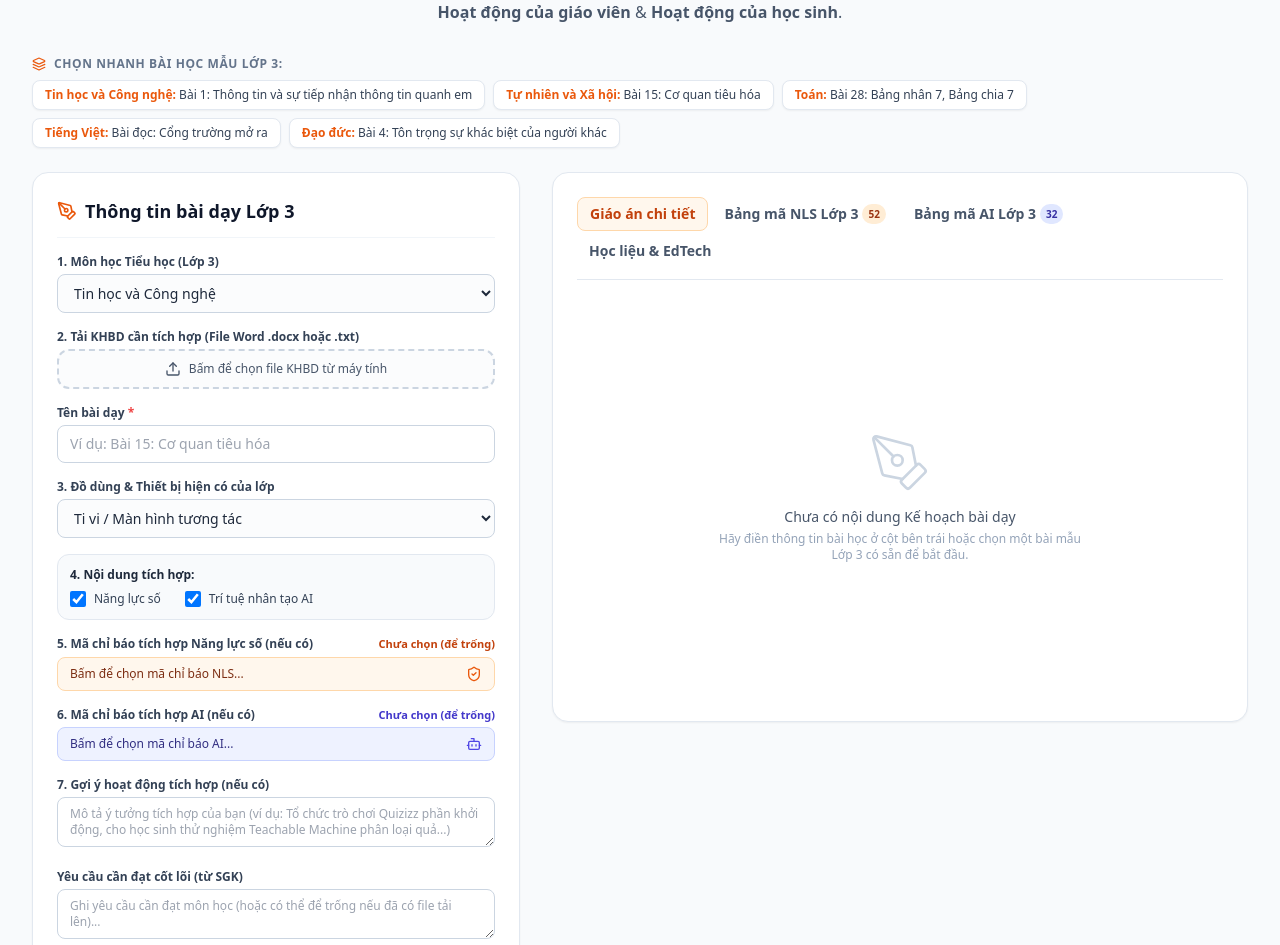
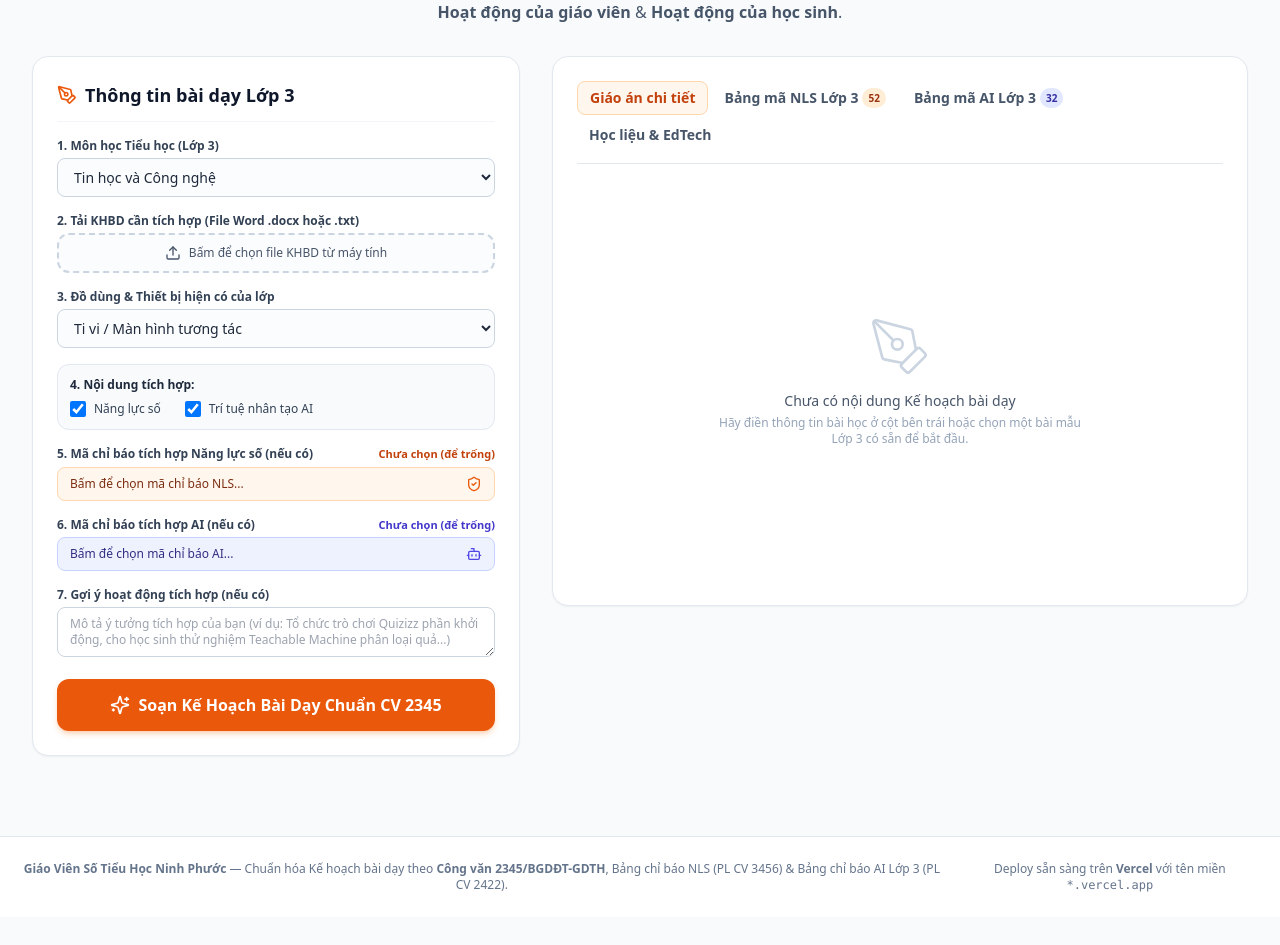
Before and after one commit to nhuuhao2005-NHH/giaoviensoNinhPhuoc, a Next.js app: page / in a window 1280 px wide. Shown: the part 247-1192 px from the top of the page. After the commit the page ends 1164 px from the top, so only its background shows below. Built offline with nearby package versions, Linux system fonts and the light colour scheme.

Commit message:
Bo chon nhanh bai mau, bo Ten bai day va Yeu cau can dat vi da co trong file tai len

```diff
--- a/src/app/api/generate-lesson/route.ts
+++ b/src/app/api/generate-lesson/route.ts
@@ -22,9 +22,9 @@ export async function POST(req: Request) {
       apiKey,
     } = body;
 
-    if (!subject || !lessonTitle) {
+    if (!subject || (!lessonTitle && !uploadedPlanContent)) {
       return NextResponse.json(
-        { error: "Vui lòng chọn Môn học và nhập Tên bài dạy." },
+        { error: "Vui lòng chọn Môn học và tải lên file Kế hoạch bài dạy cần tích hợp." },
         { status: 400 }
       );
     }
@@ -33,7 +33,7 @@ export async function POST(req: Request) {
       apiKey,
       subject,
       grade,
-      lessonTitle,
+      lessonTitle: lessonTitle || "",
       duration,
       learningObjectives: learningObjectives || "Theo chuẩn kiến thức kĩ năng môn học",
       infrastructureLevel,
--- a/src/app/page.tsx
+++ b/src/app/page.tsx
@@ -250,8 +250,8 @@ export default function HomePage() {
     e.preventDefault();
     setErrorMsg("");
 
-    if (!lessonTitle.trim()) {
-      setErrorMsg("Vui lòng nhập Tên bài dạy (hoặc tải file Kế hoạch bài dạy).");
+    if (!uploadedPlanContent.trim()) {
+      setErrorMsg("Vui lòng tải lên file Kế hoạch bài dạy (.docx hoặc .txt) cần tích hợp.");
       return;
     }
 
@@ -270,7 +270,7 @@ export default function HomePage() {
         body: JSON.stringify({
           subject,
           grade: "Lớp 3",
-          lessonTitle,
+          lessonTitle: lessonTitle || uploadedFileName.replace(/\.(docx|txt|md)$/i, ""),
           duration,
           learningObjectives,
           infrastructureLevel,
@@ -316,8 +316,13 @@ export default function HomePage() {
     if (!generatedPlan) return;
     setIsExporting(true);
     try {
+      let titleToExport = lessonTitle || uploadedFileName.replace(/\.(docx|txt|md)$/i, "");
+      if (!titleToExport) {
+        const match = generatedPlan.match(/BÀI(?:\s*\d*)?:\s*([^\n\r]+)/i);
+        titleToExport = match ? match[1].trim() : "Bai_day_Lop_3";
+      }
       await exportLessonToWord({
-        lessonTitle,
+        lessonTitle: titleToExport,
         subject,
         grade: "Lớp 3",
         content: generatedPlan,
@@ -917,26 +922,6 @@ export default function HomePage() {
           </p>
         </div>
 
-        {/* PRESET CHIPS */}
-        <div className="mb-6">
-          <div className="flex items-center space-x-2 mb-2 text-xs font-semibold text-slate-500 uppercase tracking-wider">
-            <Layers className="w-3.5 h-3.5 text-orange-600" />
-            <span>Chọn nhanh bài học mẫu Lớp 3:</span>
-          </div>
-          <div className="flex flex-wrap gap-2">
-            {GRADE3_PRESETS.map((p, idx) => (
-              <button
-                key={idx}
-                type="button"
-                onClick={() => handleApplyPreset(p)}
-                className="text-xs bg-white border border-slate-200 hover:border-orange-400 hover:bg-orange-50/50 text-slate-700 px-3 py-1.5 rounded-lg transition text-left shadow-sm"
-              >
-                <span className="font-semibold text-orange-600">{p.subject}:</span>{" "}
-                {p.lessonTitle}
-              </button>
-            ))}
-          </div>
-        </div>
 
         {/* GRID LAYOUT: INPUT FORM & OUTPUT/TABS */}
         <div className="grid grid-cols-1 lg:grid-cols-12 gap-8 items-start">
@@ -1019,20 +1004,6 @@ export default function HomePage() {
                 )}
               </div>
 
-              {/* Tên bài dạy */}
-              <div>
-                <label className="block text-xs font-semibold text-slate-700 mb-1">
-                  Tên bài dạy <span className="text-red-500">*</span>
-                </label>
-                <input
-                  type="text"
-                  required
-                  placeholder="Ví dụ: Bài 15: Cơ quan tiêu hóa"
-                  value={lessonTitle}
-                  onChange={(e) => setLessonTitle(e.target.value)}
-                  className="w-full px-3 py-2 border border-slate-300 rounded-lg text-sm focus:outline-none focus:ring-2 focus:ring-orange-500"
-                />
-              </div>
 
               {/* 3. Đồ dùng & Thiết bị hiện có của lớp */}
               <div>
@@ -1178,21 +1149,6 @@ export default function HomePage() {
                 />
               </div>
 
-              {/* Yêu cầu cần đạt cốt lõi (nếu không tải file) */}
-              {!uploadedPlanContent && (
-                <div>
-                  <label className="block text-xs font-semibold text-slate-700 mb-1">
-                    Yêu cầu cần đạt cốt lõi (từ SGK)
-                  </label>
-                  <textarea
-                    rows={2}
-                    placeholder="Ghi yêu cầu cần đạt môn học (hoặc có thể để trống nếu đã có file tải lên)..."
-                    value={learningObjectives}
-                    onChange={(e) => setLearningObjectives(e.target.value)}
-                    className="w-full px-3 py-2 border border-slate-300 rounded-lg text-xs focus:outline-none focus:ring-2 focus:ring-orange-500"
-                  />
-                </div>
-              )}
 
               {/* 8. Nút màu cam nổi bật */}
               <button
--- a/src/lib/gemini.ts
+++ b/src/lib/gemini.ts
@@ -68,7 +68,12 @@ export async function generateLessonWithGemini({
   const uploadedPlanNote = uploadedPlanContent
     ? `=== NỘI DUNG KẾ HOẠCH BÀI DẠY GỐC ĐƯỢC TẢI LÊN ===
 ${uploadedPlanContent}
-LƯU Ý: Giữ nguyên cốt lõi bài dạy của giáo viên, bổ sung/nâng cấp các mục tích hợp Năng lực số và AI theo đúng cấu trúc chuẩn bên dưới.`
+
+=== HƯỚNG DẪN XỬ LÝ NỘI DUNG TỪ BÀI DẠY GỐC ===
+1. TỰ ĐỘNG TRÍCH XUẤT CHÍNH XÁC TÊN BÀI DẠY từ nội dung bài gốc để ghi vào dòng: BÀI: [TÊN BÀI DẠY].
+2. GIỮ NGUYÊN TOÀN BỘ MỤC "1. Kiến thức" (chứa đầy đủ các Yêu cầu cần đạt của tiết học) từ Kế hoạch bài dạy gốc.
+3. Kế thừa các năng lực chung, năng lực đặc thù và phẩm chất từ bài gốc, bổ sung các dòng *Tích hợp Năng lực số và *Tích hợp Trí tuệ nhân tạo (AI).
+4. Giữ vững tiến trình các hoạt động của bài gốc nhưng cấu trúc lại thành 4 hoạt động chuẩn CV 2345 (chia rõ: Hoạt động của giáo viên | Hoạt động của học sinh) và lồng ghép học liệu số, công cụ AI theo các mã chỉ báo đã chọn.`
     : "";
 
   const prompt = `
@@ -78,7 +83,7 @@ Nhiệm vụ của bạn là soạn KẾ HOẠCH BÀI DẠY CẤP TIỂU HỌC c
 === CẤU TRÚC KẾ HOẠCH BÀI DẠY BẮT BUỘC (CHUẨN CV 2345) ===
 KẾ HOẠCH BÀI DẠY
 MÔN: ${subject.toUpperCase()} ; LỚP: ${grade.toUpperCase()}
-BÀI: ${lessonTitle.toUpperCase()}
+BÀI: ${lessonTitle ? lessonTitle.toUpperCase() : "[TRÍCH XUẤT TỪ KẾ HOẠCH BÀI DẠY GỐC]"}
 Ngày soạn: .../.../...
 
 I. YÊU CẦU CẦN ĐẠT:
```
